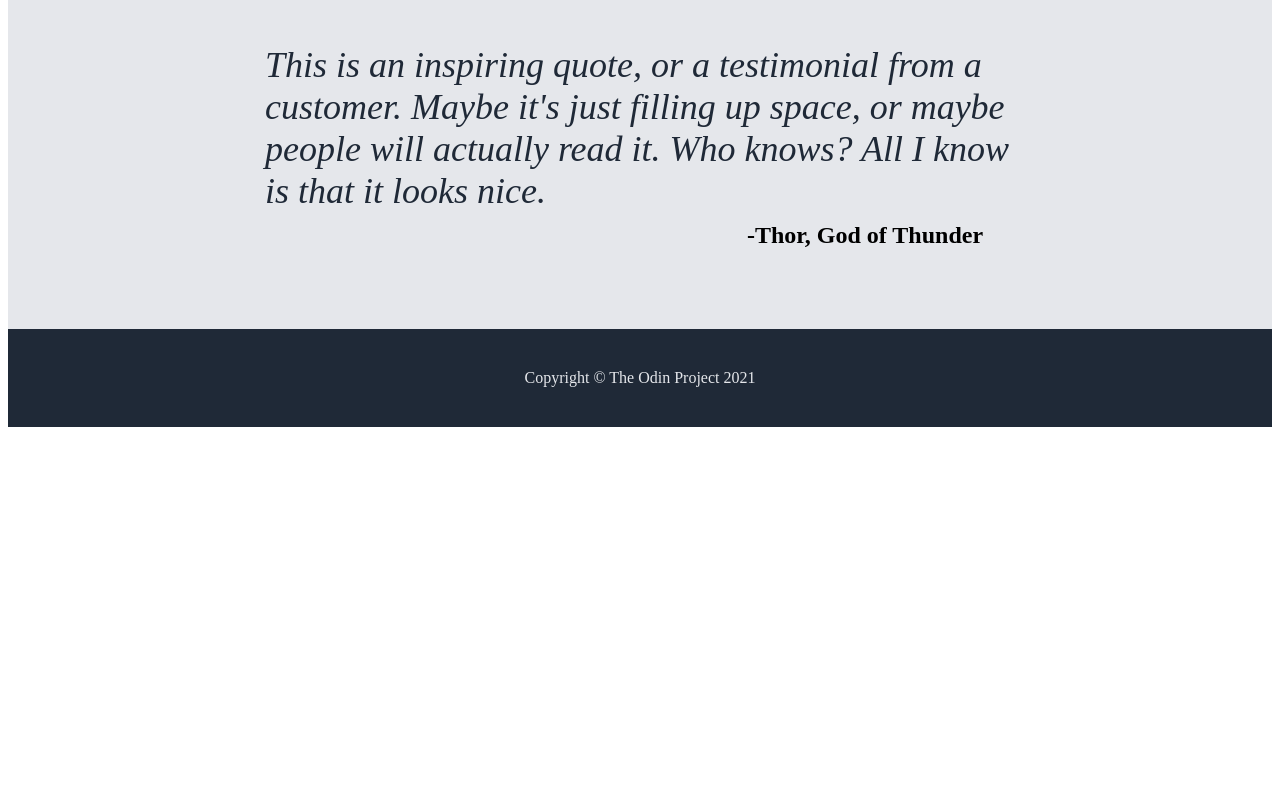
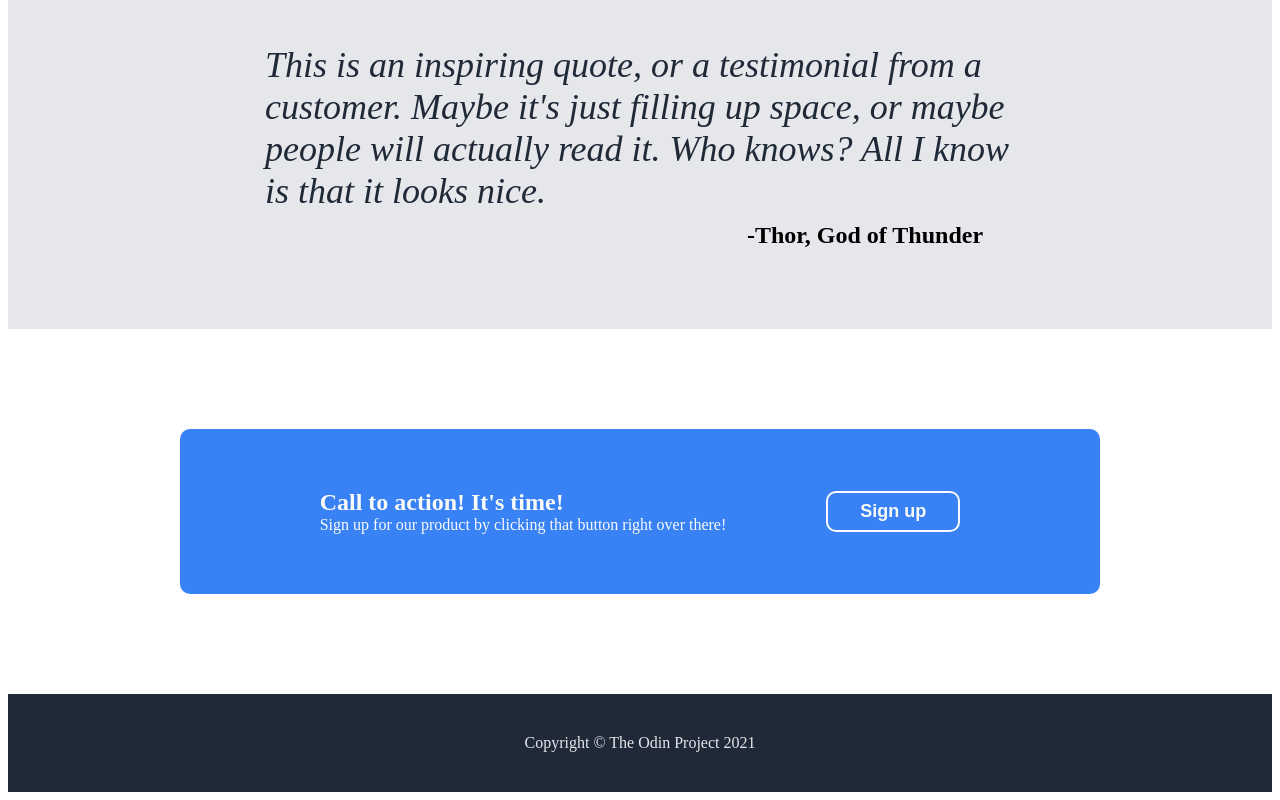
Before and after one commit to SpeakBoy/odin-landing-page, a plain HTML site: page index.html in a window 1280 px wide. Shown: the part 1004-1804 px from the top of the page. Before the commit the page ends 1439 px from the top, so only its background shows below. Drawn offline with Linux system fonts and the light colour scheme.

Commit message:
Add call to action to index.html and style.css

```diff
--- a/index.html
+++ b/index.html
@@ -69,6 +69,19 @@
             <div class="quote_author">-Thor, God of Thunder</div>
         </div>
 
+        <div class="call_to_action">
+            <div class="call_to_action_container">
+                <div class="call_to_action_header">
+                    Call to action! It's time!
+                </div>
+                <div class="call_to_action_secondary">
+                    Sign up for our product by clicking that button right over
+                    there!
+                </div>
+            </div>
+            <button class="call_to_action_button">Sign up</button>
+        </div>
+
         <div class="footer">Copyright &copy; The Odin Project 2021</div>
     </body>
 </html>
--- a/style.css
+++ b/style.css
@@ -62,7 +62,7 @@ a {
     display: flex;
     background-color: gray;
     color: #e5e7eb;
-    width: 600px;
+    width: 550px;
     height: 250px;
     justify-content: center;
     align-items: center;
@@ -143,6 +143,33 @@ button {
     font-weight: bold;
 }
 
+.call_to_action {
+    width: 800px;
+    border-radius: 10px;
+    padding: 60px;
+    margin: 100px auto;
+    gap: 100px;
+    background-color: #3882f6;
+    display: flex;
+    justify-content: center;
+    align-items: center;
+}
+
+.call_to_action_header {
+    color: #f9faf8;
+    font-size: 24px;
+    font-weight: bold;
+}
+
+.call_to_action_secondary {
+    color: #f9faf8;
+    font-weight: lighter;
+}
+
+.call_to_action_button {
+    border: 2px #f9faf8 solid;
+}
+
 .footer {
     display: flex;
     justify-content: center;
```
